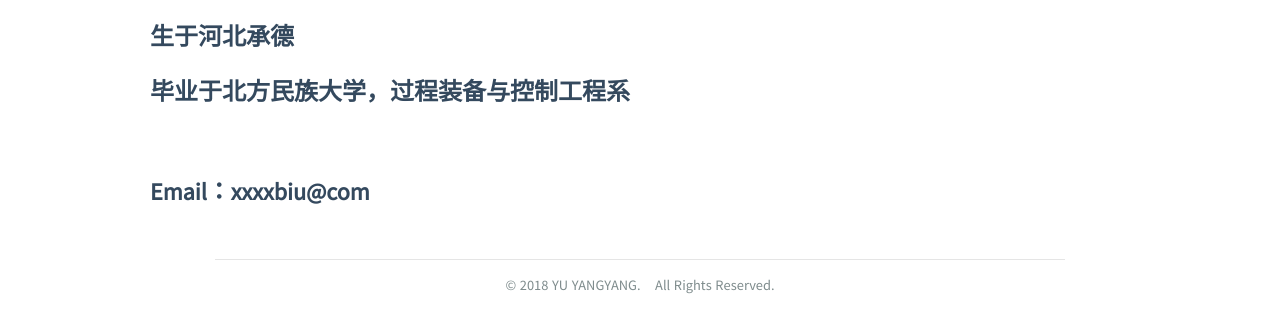
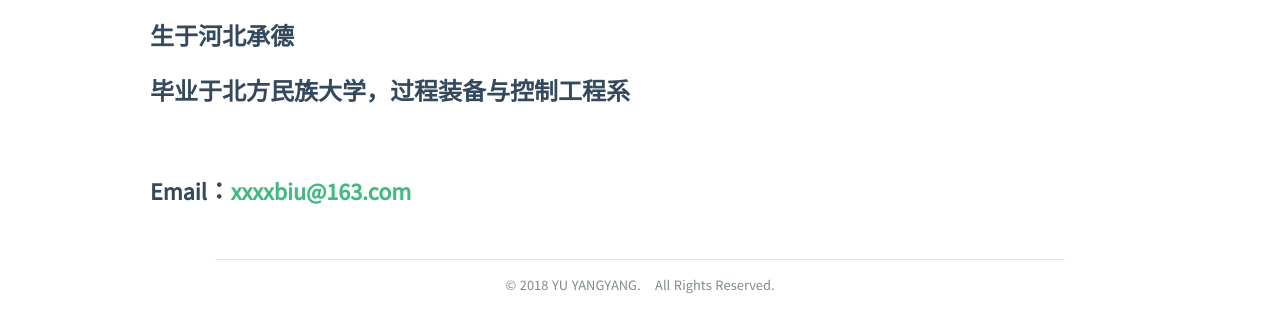
Before and after one commit to yuyangyangart/yuyangyangart.github.io, a plain HTML site: page about/index.html in a window 1280 px wide. Shown: the part 263-594 px from the top of the page. Drawn offline with nearby package versions, Linux system fonts and the light colour scheme; some packages are replaced by stand-ins of ours; a script that the page names is missing.

Commit message:
Site updated: 2018-03-22 23:29:42

```diff
--- a/about/index.html
+++ b/about/index.html
@@ -130,7 +130,7 @@
     <section class="markdown-content"><p><br><br><br></p>
 <h2 id="于洋洋"><a href="#于洋洋" class="headerlink" title="于洋洋"></a>于洋洋</h2><h2 id="YU-YANGYANG"><a href="#YU-YANGYANG" class="headerlink" title="YU YANGYANG"></a>YU YANGYANG</h2><p><br></p>
 <h2 id="生于河北承德"><a href="#生于河北承德" class="headerlink" title="生于河北承德"></a>生于河北承德</h2><h2 id="毕业于北方民族大学，过程装备与控制工程系"><a href="#毕业于北方民族大学，过程装备与控制工程系" class="headerlink" title="毕业于北方民族大学，过程装备与控制工程系"></a>毕业于北方民族大学，过程装备与控制工程系</h2><p><br></p>
-<h2 id="Email：xxxxbiu-com"><a href="#Email：xxxxbiu-com" class="headerlink" title="Email：xxxxbiu@com"></a>Email：xxxxbiu@com</h2></section>
+<h2 id="Email：xxxxbiu-163-com"><a href="#Email：xxxxbiu-163-com" class="headerlink" title="Email：xxxxbiu@163.com"></a>Email：<a href="mailto:xxxxbiu@163.com" target="_blank" rel="noopener">xxxxbiu@163.com</a></h2></section>
     <!-- Tags START -->
 
   <!--打赏-->
```
